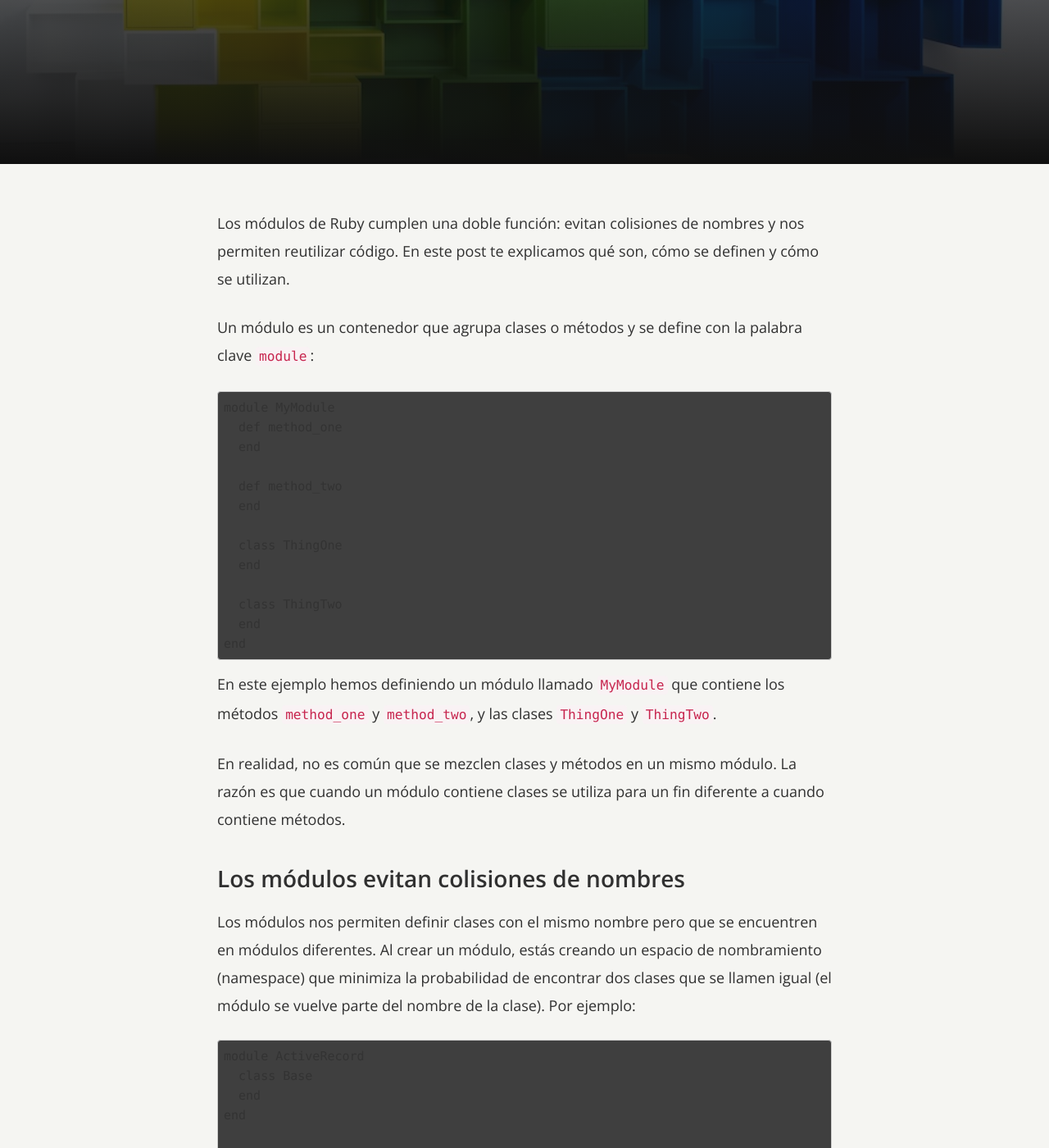
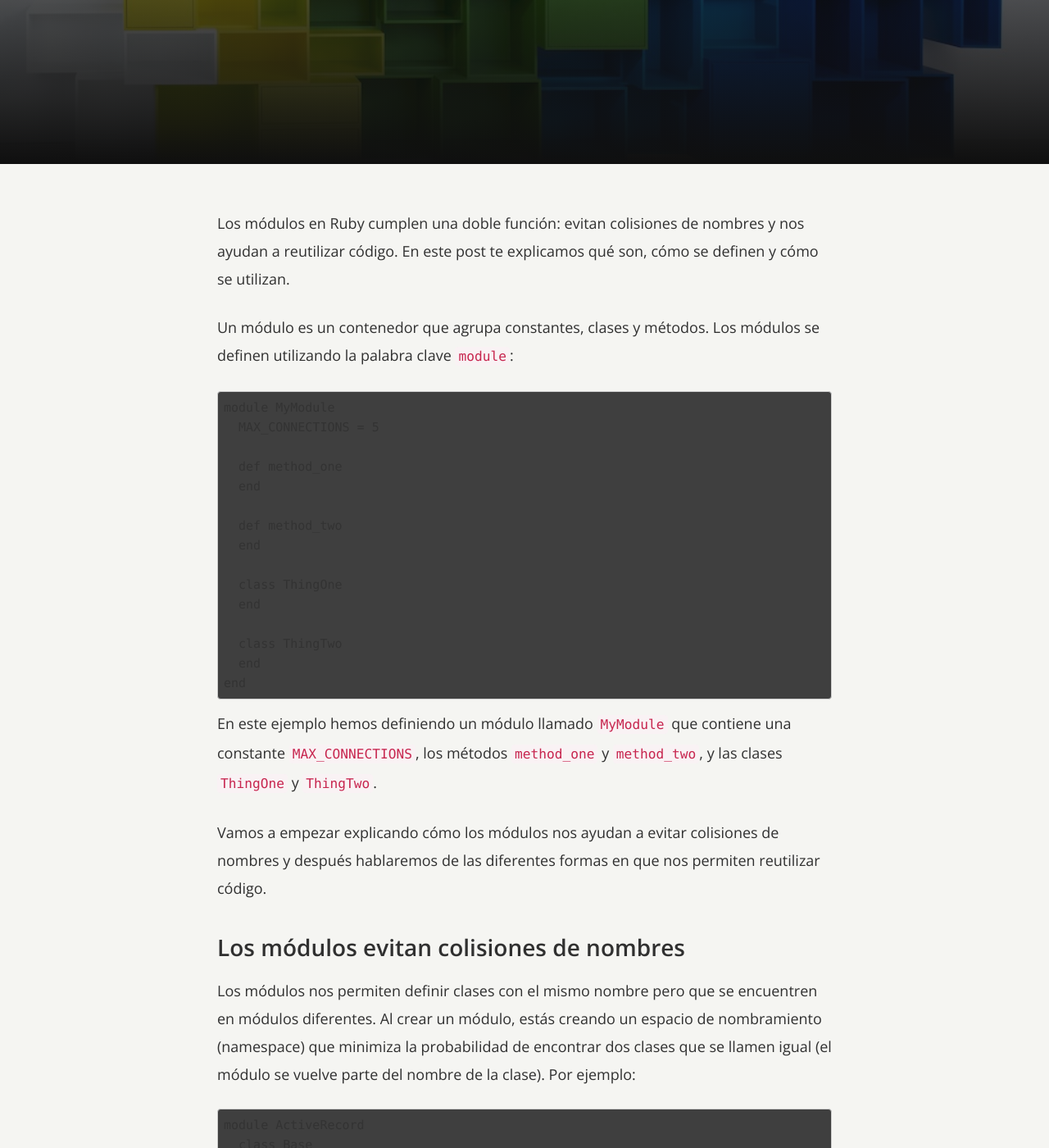
Before and after one commit to simonhoyos/blog, a Jekyll site: the page built from _posts/2015-10-04-modulos-en-ruby.markdown, in a window 1280 px wide and 1400 px high, scrolled down 574 px. Shown: the whole window at 82% size. Built offline with Jekyll 4.4.1, drawn with Linux system fonts in a browser that asks for light colours; nearby versions of some CDN libraries; library files that are not in the unit come from our copies; comment, search, counter and statistics services are not loaded; a style sheet for code colours, icons or effects is not loaded; some of the changed text lies outside the part shown.

Commit message:
Apply improvements to "Módulos en Ruby"

```diff
--- a/_posts/2015-10-04-modulos-en-ruby.markdown
+++ b/_posts/2015-10-04-modulos-en-ruby.markdown
@@ -7,11 +7,13 @@
 gravatar: http://www.gravatar.com/avatar/12270acfe9b6842e1a5b6e594382f149.jpg?s=80
 ---
 
-Los módulos de Ruby cumplen una doble función: evitan colisiones de nombres y nos permiten reutilizar código. En este post te explicamos qué son, cómo se definen y cómo se utilizan.
+Los módulos en Ruby cumplen una doble función: evitan colisiones de nombres y nos ayudan a reutilizar código. En este post te explicamos qué son, cómo se definen y cómo se utilizan.
 
-Un módulo es un contenedor que agrupa clases o métodos y se define con la palabra clave `module`:
+Un módulo es un contenedor que agrupa constantes, clases y métodos. Los módulos se definen utilizando la palabra clave `module`:
 
 <pre><code class="overflow ruby">module MyModule
+  MAX_CONNECTIONS = 5
+
   def method_one
   end
 
@@ -25,9 +27,9 @@
   end
 end</code></pre>
 
-En este ejemplo hemos definiendo un módulo llamado `MyModule` que contiene los métodos `method_one` y `method_two`, y las clases `ThingOne` y `ThingTwo`.
+En este ejemplo hemos definiendo un módulo llamado `MyModule` que contiene una constante `MAX_CONNECTIONS`, los métodos `method_one` y `method_two`, y las clases `ThingOne` y `ThingTwo`.
 
-En realidad, no es común que se mezclen clases y métodos en un mismo módulo. La razón es que cuando un módulo contiene clases se utiliza para un fin diferente a cuando contiene métodos.
+Vamos a empezar explicando cómo los módulos nos ayudan a evitar colisiones de nombres y después hablaremos de las diferentes formas en que nos permiten reutilizar código.
 
 ## Los módulos evitan colisiones de nombres
 
@@ -103,7 +105,7 @@
 max.dance # "I'm dancing"
 </code></pre>
 
-El módulo `Dancer` está definiendo un método llamado `dance`. Ese módulo lo estamos incluyendo en las clases `Human` y `Dog` que "reciben" el método `dance`. De nuevo, es una buena forma de reutilizar código.
+El módulo `Dancer` está definiendo un método llamado `dance`. Las clases `Human` y `Dog` incluyen el módulo `Dancer` y por lo tanto "reciben" el método `dance`. De nuevo, es una buena forma de reutilizar código.
 
 Los módulos pueden llamar los métodos de la clase que los incluye. Sin embargo, es importante documentar estos requerimientos dentro del módulo.
 
@@ -173,6 +175,27 @@
 
 Si revisas las clases <a href="https://github.com/rails/rails/blob/v4.2.4/activejob/lib/active_job/base.rb">ActiveJob::Base</a> y <a href="https://github.com/rails/rails/blob/v4.2.4/activerecord/lib/active_record/base.rb">ActiveRecord::Base</a> de Ruby on Rails te darás cuenta que siguen el mismo patrón.
 
+Los módulos nos permiten definir constantes que necesitamos en nuestra aplicación:
+
+<pre><code class="overflow ruby">module HttpHeaders
+  CONTENT_TYPE = "Content-Type"
+  AUTHORIZATION = "X-Token"
+  ...
+end</code></pre>
+
+La forma de acceder a las constantes es muy parecido a la forma que se hace con las clases: separando los módulos y la constante con `::`. En el ejemplo anterior tendríamos que escribir `HttpHeaders::AUTHORIZATION` para acceder a la constante `AUTHORIZATION`.
+
+Sin embargo, si incluyes el módulo dentro de una clase, ya no es necesario especificar el módulo para acceder a la constante:
+
+<pre><code class="overflow ruby">class WebServer
+  include HttpHeaders
+
+  def authenticate
+    auth_header = headers[AUTHORIZATION] # no es necesario especificar el módulo
+    ...
+  end
+end</code></pre>
+
 Por último, los módulos son ideales para incluir los métodos utilitarios de tu aplicación, esos métodos que no parecen encajar en ninguna clase:
 
 <pre><code class="overflow ruby">module Utilities
@@ -227,7 +250,7 @@
 
 ---
 
-Los módulos son una herramienta muy particular de Ruby, especialmente porque cumplen la doble función de evitar colisiones de nombres y reutilizar código[^3].
+Los módulos son una herramienta muy particular de Ruby, especialmente porque cumplen la triple función de definir constantes, evitar colisiones de nombres y reutilizar código[^3].
 
 La mayoría de lenguajes Orientados a Objetos tienen algún mecanismo para evitar colisiones entre Clases. En Java se utilizan <a href="https://en.wikipedia.org/wiki/Java_package" target="_blank">paquetes</a>, en JavaScript se emula con <a href="http://stackoverflow.com/questions/1841916/how-to-avoid-global-variables-in-javascript" target="_blank">closures</a>, en C++ <a href="https://msdn.microsoft.com/en-us/library/5cb46ksf.aspx" target="_blank">namespaces</a>, etc.
 
```
Also changed, not shown: other parts of _posts/2015-10-04-modulos-en-ruby.markdown (+1 -1 lines).
